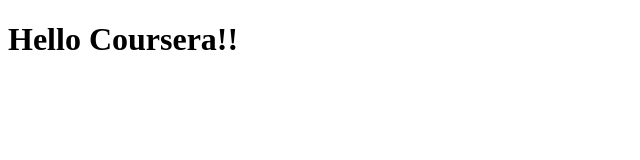
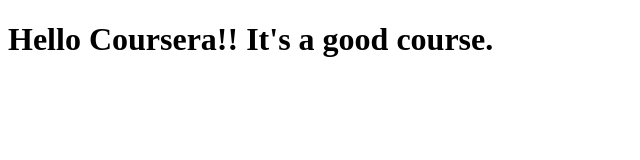
Before and after one commit to DaneeH/coursera-test, a plain HTML site: page site/index.html in a window 1280 px wide. Shown: the whole page, without its empty margins (0-640 px from the left). Drawn offline with Linux system fonts and the light colour scheme.

Commit message:
Small addition to our page content.

```diff
--- a/site/index.html
+++ b/site/index.html
@@ -4,6 +4,6 @@
 	<title>Hello Coursera!!</title>
 </head>
 <body>
-<h1>Hello Coursera!!</h1>
+<h1>Hello Coursera!! It's a good course.</h1>
 </body>
 </html>
```
